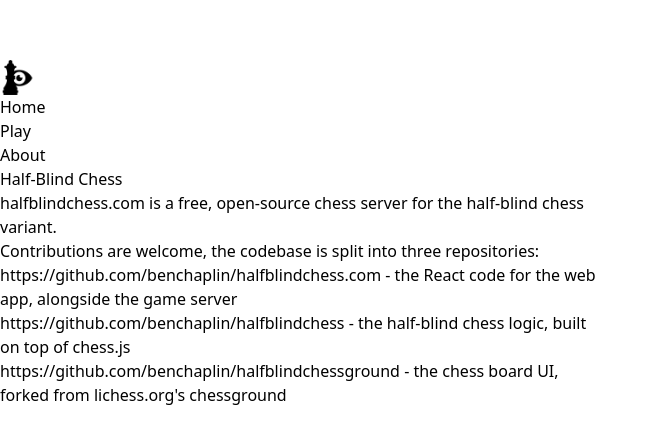
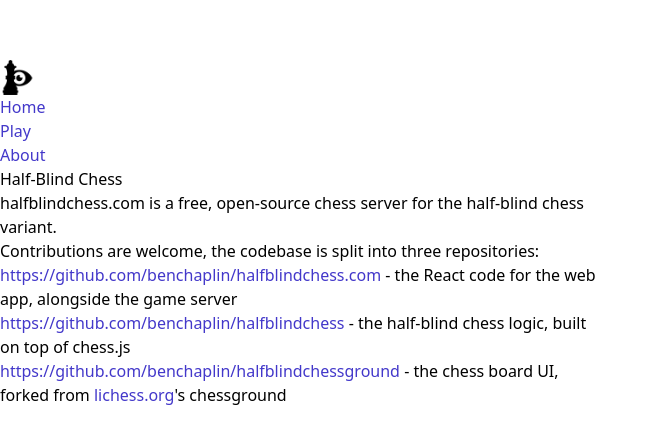
Before and after one commit to benchaplin/halfblindchess.com, a React (Vite) app: page /about in a window 1280 px wide. Shown: the part 140-584 px from the top of the page, without its empty margins (0-658 px from the left). Built offline with nearby package versions, Linux system fonts and the light colour scheme.

Commit message:
add link alias

```diff
--- a/src/About.tsx
+++ b/src/About.tsx
@@ -13,7 +13,7 @@
                 <li className="mb-2">
                     <a
                         href="https://github.com/benchaplin/halfblindchess.com"
-                        className="text-indigo-700 hover:underline"
+                        className="link"
                     >
                         https://github.com/benchaplin/halfblindchess.com
                     </a>{" "}
@@ -22,7 +22,7 @@
                 <li className="mb-2">
                     <a
                         href="https://github.com/benchaplin/halfblindchess"
-                        className="text-indigo-700 hover:underline"
+                        className="link"
                     >
                         https://github.com/benchaplin/halfblindchess
                     </a>{" "}
@@ -31,15 +31,12 @@
                 <li className="mb-2">
                     <a
                         href="https://github.com/benchaplin/halfblindchessground"
-                        className="text-indigo-700 hover:underline"
+                        className="link"
                     >
                         https://github.com/benchaplin/halfblindchessground
                     </a>{" "}
                     - the chess board UI, forked from{" "}
-                    <a
-                        href="https://lichess.org"
-                        className="text-indigo-700 hover:underline"
-                    >
+                    <a href="https://lichess.org" className="link">
                         lichess.org
                     </a>
                     's chessground
--- a/src/Lobby.tsx
+++ b/src/Lobby.tsx
@@ -25,7 +25,7 @@
     return (
         <div>
             <button
-                className="mt-3 bg-amber-600 hover:bg-amber-800 text-white rounded py-2 px-3"
+                className="bg-amber-600 hover:bg-amber-800 text-white rounded py-2 px-3"
                 onClick={() => createNewGame()}
                 disabled={isCreatingNewGame}
             >
@@ -48,10 +48,7 @@
                             alt="copy"
                         />
                     </CopyToClipboard>
-                    <Link
-                        className="text-indigo-700 hover:underline"
-                        to={`/game/${newGameData.gameId}`}
-                    >
+                    <Link className="link" to={`/game/${newGameData.gameId}`}>
                         https://halfblindchess.com/game/{newGameData.gameId}
                     </Link>
                 </p>
@@ -66,10 +63,7 @@
             <ul className="list-disc">
                 {games?.map((gameId: string) => (
                     <li key={gameId}>
-                        <Link
-                            className="text-indigo-700 hover:underline"
-                            to={`/game/${gameId}`}
-                        >
+                        <Link className="link" to={`/game/${gameId}`}>
                             https://halfblindchess.com/game/{gameId}
                         </Link>
                     </li>
--- a/src/Nav.tsx
+++ b/src/Nav.tsx
@@ -12,13 +12,13 @@
                 />
             </Link>
             <ul>
-                <li className="mb-1 text-indigo-700 hover:underline">
+                <li className="mb-1 link">
                     <Link to="/">Home</Link>
                 </li>
-                <li className="mb-1 text-indigo-700 hover:underline">
+                <li className="mb-1 link">
                     <Link to="/game">Play</Link>
                 </li>
-                <li className="mb-1 text-indigo-700 hover:underline">
+                <li className="mb-1 link">
                     <Link to="/about">About</Link>
                 </li>
             </ul>
--- a/styles/globals.css
+++ b/styles/globals.css
@@ -1,6 +1,10 @@
 @tailwind base;
 @tailwind components;
 @tailwind utilities;
+
+.link {
+    @apply text-indigo-700 hover:text-indigo-900 hover:underline;
+}
 
 @keyframes copied {
     0% {
```
